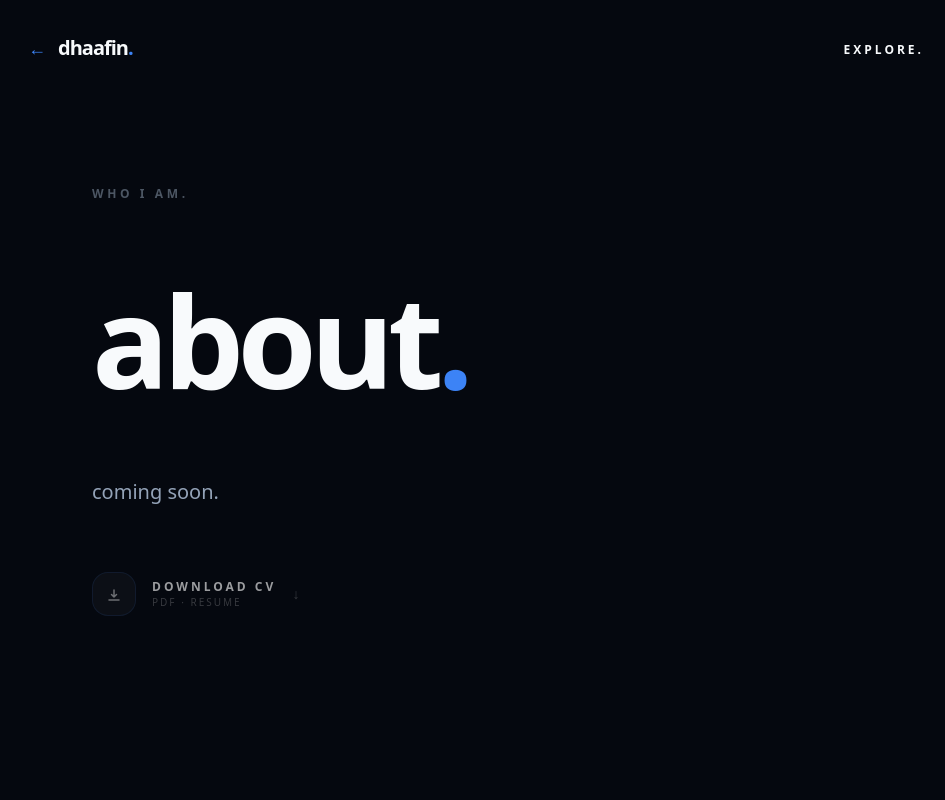
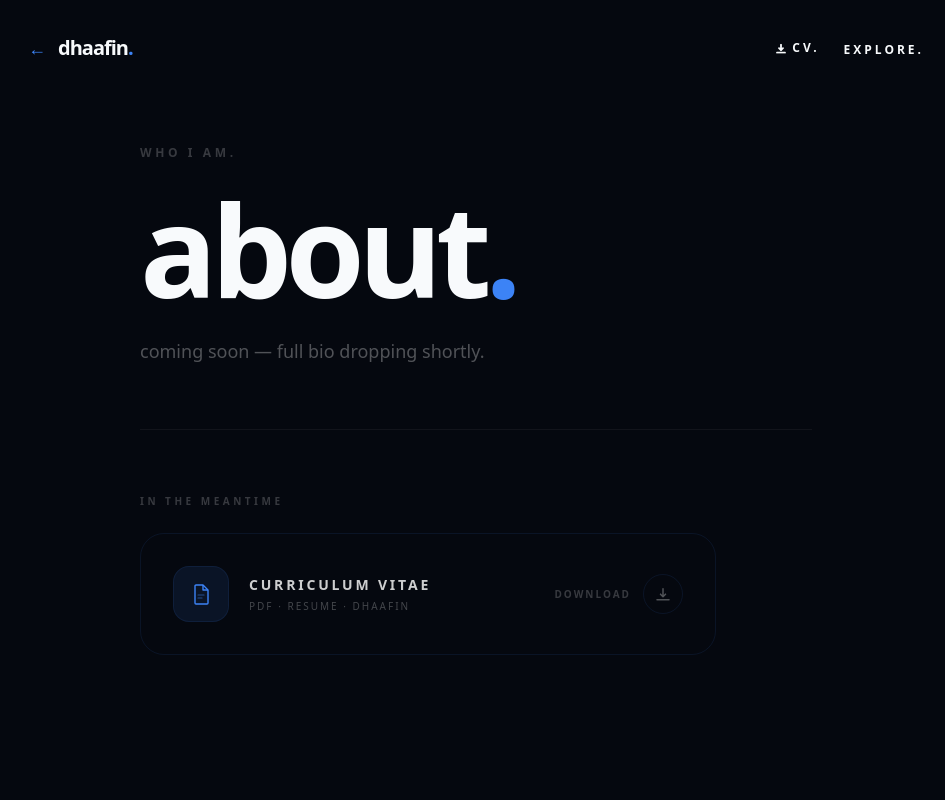
Before and after one commit to Dhaafin/portfolio, a Next.js app: page /about in a window 1280 px wide. Shown: the top 800 px of the page, without its empty margins (164-1109 px from the left). Built offline with nearby package versions, Linux system fonts and the light colour scheme; no server answers.

Commit message:
idk anymore

```diff
--- a/src/app/about/page.jsx
+++ b/src/app/about/page.jsx
@@ -1,4 +1,3 @@
-import Text from "@/components/atoms/Text";
 import CVDownloadButton from "@/components/organism/about/CVDownloadButton";
 
 export const metadata = { title: "About | Dhaafin" };
@@ -7,17 +6,33 @@ const CV_URL = `${process.env.NEXT_PUBLIC_SUPABASE_URL}/storage/v1/object/public
 
 export default function AboutPage() {
   return (
-    <div className="min-h-screen flex flex-col justify-center px-24 md:px-48 lg:px-64">
-      <div className="max-w-[900px] mx-auto w-full">
-        <Text className="text-xs tracking-[0.3em] uppercase font-bold text-muted/50 mb-8">who i am.</Text>
-        <Text as="h1" className="text-7xl md:text-9xl font-black lowercase tracking-tighter leading-none">
-          about<span className="text-accent">.</span>
-        </Text>
-        <Text className="text-muted text-xl mt-8 font-medium">coming soon.</Text>
+    <div className="min-h-screen flex flex-col justify-center px-8 sm:px-16 md:px-24 lg:px-48">
+      <div className="max-w-2xl mx-auto w-full flex flex-col gap-16">
 
-        <div className="mt-16">
+        {/* Header */}
+        <div>
+          <p className="text-xs tracking-[0.3em] uppercase font-bold text-white/20 mb-6">
+            who i am.
+          </p>
+          <h1 className="text-7xl md:text-9xl font-black lowercase tracking-tighter leading-none">
+            about<span className="text-accent">.</span>
+          </h1>
+          <p className="text-white/30 text-lg font-medium mt-6 lowercase">
+            coming soon — full bio dropping shortly.
+          </p>
+        </div>
+
+        {/* Divider */}
+        <div className="h-px bg-white/5" />
+
+        {/* CV Download */}
+        <div className="flex flex-col gap-6">
+          <p className="text-[10px] uppercase tracking-[0.35em] font-bold text-white/20">
+            In the meantime
+          </p>
           <CVDownloadButton url={CV_URL} />
         </div>
+
       </div>
     </div>
   );
--- a/src/components/organism/about/CVDownloadButton.jsx
+++ b/src/components/organism/about/CVDownloadButton.jsx
@@ -4,52 +4,69 @@ import { motion } from "framer-motion";
 
 export default function CVDownloadButton({ url }) {
   return (
-    <motion.a
+    <motion.div
+      initial={{ opacity: 0, y: 24 }}
+      animate={{ opacity: 1, y: 0 }}
+      transition={{ duration: 1, delay: 0.4, ease: [0.16, 1, 0.3, 1] }}
+      className="w-full max-w-xl"
+    >
+      <a
         href={url}
         download="dhaafin-cv.pdf"
         target="_blank"
         rel="noopener noreferrer"
-      className="inline-flex items-center gap-4 group"
-      initial={{ opacity: 0, y: 12 }}
-      animate={{ opacity: 1, y: 0 }}
-      transition={{ duration: 0.8, delay: 0.3, ease: [0.16, 1, 0.3, 1] }}
+        className="group flex items-center justify-between w-full p-6 sm:p-8 border border-white/8 rounded-3xl hover:border-accent/30 hover:bg-accent/3 transition-all duration-500"
       >
-      {/* Icon box */}
-      <div className="w-11 h-11 rounded-2xl border border-white/10 bg-white/[0.03] flex items-center justify-center group-hover:border-accent/40 group-hover:bg-accent/5 transition-all duration-500">
+        {/* Left — icon + meta */}
+        <div className="flex items-center gap-5">
+          {/* PDF icon */}
+          <div className="relative w-14 h-14 shrink-0">
+            <div className="absolute inset-0 rounded-2xl bg-accent/10 border border-accent/20 group-hover:bg-accent/15 transition-colors duration-500" />
+            <div className="absolute inset-0 flex items-center justify-center">
+              <svg width="22" height="22" viewBox="0 0 22 22" fill="none">
+                <path d="M6 2h7l5 5v13a1 1 0 01-1 1H6a1 1 0 01-1-1V3a1 1 0 011-1z"
+                  stroke="hsl(217 91% 60%)" strokeWidth="1.4" strokeLinejoin="round" />
+                <path d="M13 2v5h5" stroke="hsl(217 91% 60%)" strokeWidth="1.4" strokeLinejoin="round" />
+                <path d="M8 12h6M8 15h4" stroke="hsl(217 91% 60% / 0.5)" strokeWidth="1.2" strokeLinecap="round" />
+              </svg>
+            </div>
+          </div>
+
+          {/* Text */}
+          <div>
+            <p className="text-sm font-black uppercase tracking-[0.2em] text-white/80 group-hover:text-white transition-colors duration-300">
+              Curriculum Vitae
+            </p>
+            <p className="text-[10px] uppercase tracking-[0.2em] text-white/25 mt-1 group-hover:text-accent/50 transition-colors duration-500">
+              PDF · Resume · dhaafin
+            </p>
+          </div>
+        </div>
+
+        {/* Right — download arrow */}
+        <div className="flex items-center gap-3 shrink-0">
+          <span className="hidden sm:block text-[10px] uppercase tracking-[0.2em] font-bold text-white/20 group-hover:text-white/50 transition-colors duration-300">
+            Download
+          </span>
+
+          <div className="w-10 h-10 rounded-full border border-white/10 flex items-center justify-center group-hover:border-accent/50 group-hover:bg-accent/10 transition-all duration-500 overflow-hidden">
             <motion.svg
-          width="16"
-          height="16"
-          viewBox="0 0 16 16"
+              width="14"
+              height="14"
+              viewBox="0 0 14 14"
               fill="none"
               stroke="currentColor"
               strokeWidth="1.5"
-          className="text-white/40 group-hover:text-accent transition-colors duration-500"
+              className="text-white/30 group-hover:text-accent transition-colors duration-500"
               animate={{ y: [0, 2, 0] }}
-          transition={{ duration: 2.5, repeat: Infinity, ease: "easeInOut" }}
+              transition={{ duration: 2, repeat: Infinity, ease: "easeInOut" }}
             >
-          <path d="M8 3v7M8 10L5.5 7.5M8 10L10.5 7.5" strokeLinecap="round" strokeLinejoin="round" />
-          <path d="M3 13h10" strokeLinecap="round" />
+              <path d="M7 1v8M7 9L4.5 6.5M7 9L9.5 6.5" strokeLinecap="round" strokeLinejoin="round" />
+              <path d="M1 12h12" strokeLinecap="round" />
             </motion.svg>
           </div>
-
-      {/* Label */}
-      <div className="flex flex-col">
-        <span className="text-xs font-black uppercase tracking-[0.25em] text-white/60 group-hover:text-white transition-colors duration-300">
-          Download CV
-        </span>
-        <span className="text-[10px] uppercase tracking-[0.2em] text-white/20 group-hover:text-accent/50 transition-colors duration-500">
-          PDF · Resume
-        </span>
         </div>
-
-      {/* Arrow */}
-      <motion.span
-        className="text-white/20 group-hover:text-accent/60 transition-colors duration-300 text-sm"
-        animate={{ x: [0, 3, 0] }}
-        transition={{ duration: 2.5, repeat: Infinity, ease: "easeInOut", delay: 0.4 }}
-      >
-        ↓
-      </motion.span>
-    </motion.a>
+      </a>
+    </motion.div>
   );
 }
--- a/src/components/organism/landing-page/AboutSection.jsx
+++ b/src/components/organism/landing-page/AboutSection.jsx
@@ -10,6 +10,8 @@ import {
 import Link from "next/link";
 import Image from "next/image";
 import Text from "@/components/atoms/Text";
+
+const CV_URL = `${process.env.NEXT_PUBLIC_SUPABASE_URL}/storage/v1/object/public/cv/resume.pdf`;
 
 // --- Sub-Components ---
 
@@ -195,6 +197,39 @@ export default function AboutSection({
                 and expressive UI. if it scrolls, it should be beautiful.
               </Text>
             </div>
+
+            {/* CV Download */}
+            <motion.a
+              href={CV_URL}
+              download="dhaafin-cv.pdf"
+              target="_blank"
+              rel="noopener noreferrer"
+              className="group inline-flex items-center gap-4 self-start mt-2"
+              initial={{ opacity: 0, y: 12 }}
+              whileInView={{ opacity: 1, y: 0 }}
+              viewport={{ once: true }}
+              transition={{ duration: 0.8, delay: 0.3, ease: [0.16, 1, 0.3, 1] }}
+            >
+              <div className="flex items-center gap-3 px-5 py-3 rounded-full border border-white/10 bg-white/[0.02] group-hover:border-accent/40 group-hover:bg-accent/5 transition-all duration-500">
+                <motion.svg
+                  width="13"
+                  height="13"
+                  viewBox="0 0 13 13"
+                  fill="none"
+                  stroke="currentColor"
+                  strokeWidth="1.5"
+                  className="text-white/30 group-hover:text-accent transition-colors duration-500"
+                  animate={{ y: [0, 2, 0] }}
+                  transition={{ duration: 2, repeat: Infinity, ease: "easeInOut" }}
+                >
+                  <path d="M6.5 1v7M6.5 8L4 5.5M6.5 8L9 5.5" strokeLinecap="round" strokeLinejoin="round" />
+                  <path d="M1 11h11" strokeLinecap="round" />
+                </motion.svg>
+                <span className="text-[10px] font-black uppercase tracking-[0.25em] text-white/40 group-hover:text-white/80 transition-colors duration-300">
+                  Download CV
+                </span>
+              </div>
+            </motion.a>
           </motion.div>
         </div>
 
--- a/src/components/organism/landing-page/GraphExplorer.jsx
+++ b/src/components/organism/landing-page/GraphExplorer.jsx
@@ -12,7 +12,7 @@ const nodes = [
   {
     id: "about",
     label: "about.",
-    x: 20,
+    x: 25,
     y: 30,
     isRoot: true,
     href: "/#identity",
@@ -25,7 +25,7 @@ const nodes = [
   {
     id: "projects",
     label: "projects.",
-    x: 45,
+    x: 55,
     y: 45,
     isRoot: false,
     href: "/projects",
@@ -38,8 +38,8 @@ const nodes = [
   {
     id: "experience",
     label: "experience.",
-    x: 35,
-    y: 70,
+    x: 42,
+    y: 76,
     isRoot: false,
     href: "/experience",
     description: "professional path.",
@@ -51,8 +51,8 @@ const nodes = [
   {
     id: "certifications",
     label: "certifications.",
-    x: 75,
-    y: 35,
+    x: 85,
+    y: 40,
     isRoot: false,
     href: "/certifications",
     description: "verified skills.",
@@ -61,19 +61,6 @@ const nodes = [
     delay: 0.4,
     duration: 4.1,
   },
-  {
-    id: "contact",
-    label: "contact.",
-    x: 85,
-    y: 75,
-    isRoot: false,
-    href: "/contact",
-    description: "let's talk.",
-    color: "#FB923C",
-    size: 26,
-    delay: 0.5,
-    duration: 4.6,
-  },
 ];
 
 const edges = [
@@ -81,7 +68,6 @@ const edges = [
   { from: "projects", to: "experience", duration: 4.2 },
   { from: "experience", to: "certifications", duration: 3.8 },
   { from: "projects", to: "certifications", duration: 4.5 },
-  { from: "certifications", to: "contact", duration: 3.2 },
 ];
 
 function GraphNode({ node, isActive, onClick, cw, ch }) {
--- a/src/components/organism/molecules/Navbar.jsx
+++ b/src/components/organism/molecules/Navbar.jsx
@@ -73,7 +73,35 @@ export default function Navbar() {
           </Text>
         </Link>
 
-        <div className="relative z-10 pointer-events-auto">
+        <div className="relative z-10 pointer-events-auto flex items-center gap-6">
+          <motion.a
+            href={`${process.env.NEXT_PUBLIC_SUPABASE_URL}/storage/v1/object/public/cv/resume.pdf`}
+            download="dhaafin-cv.pdf"
+            target="_blank"
+            rel="noopener noreferrer"
+            className="flex items-center gap-1.5 group"
+            whileHover={{ opacity: 0.7 }}
+            transition={{ duration: 0.2 }}
+          >
+            <motion.svg
+              width="10"
+              height="10"
+              viewBox="0 0 10 10"
+              fill="none"
+              stroke="currentColor"
+              strokeWidth="1.8"
+              className="text-foreground mix-blend-difference"
+              animate={{ y: [0, 1.5, 0] }}
+              transition={{ duration: 2.5, repeat: Infinity, ease: "easeInOut" }}
+            >
+              <path d="M5 1v5.5M5 6.5L3 4.5M5 6.5L7 4.5" strokeLinecap="round" strokeLinejoin="round" />
+              <path d="M1 9h8" strokeLinecap="round" />
+            </motion.svg>
+            <span className="text-xs font-bold uppercase tracking-[0.25em] text-foreground mix-blend-difference">
+              cv.
+            </span>
+          </motion.a>
+
           <NavExplorer />
         </div>
       </div>
```
Also changed, not shown: src/components/organism/landing-page/Hero.jsx (+31 -0 lines), src/components/organism/molecules/NavExplorer.jsx (+39 -2 lines). Lines whose indentation alone changed are shown as unchanged.
